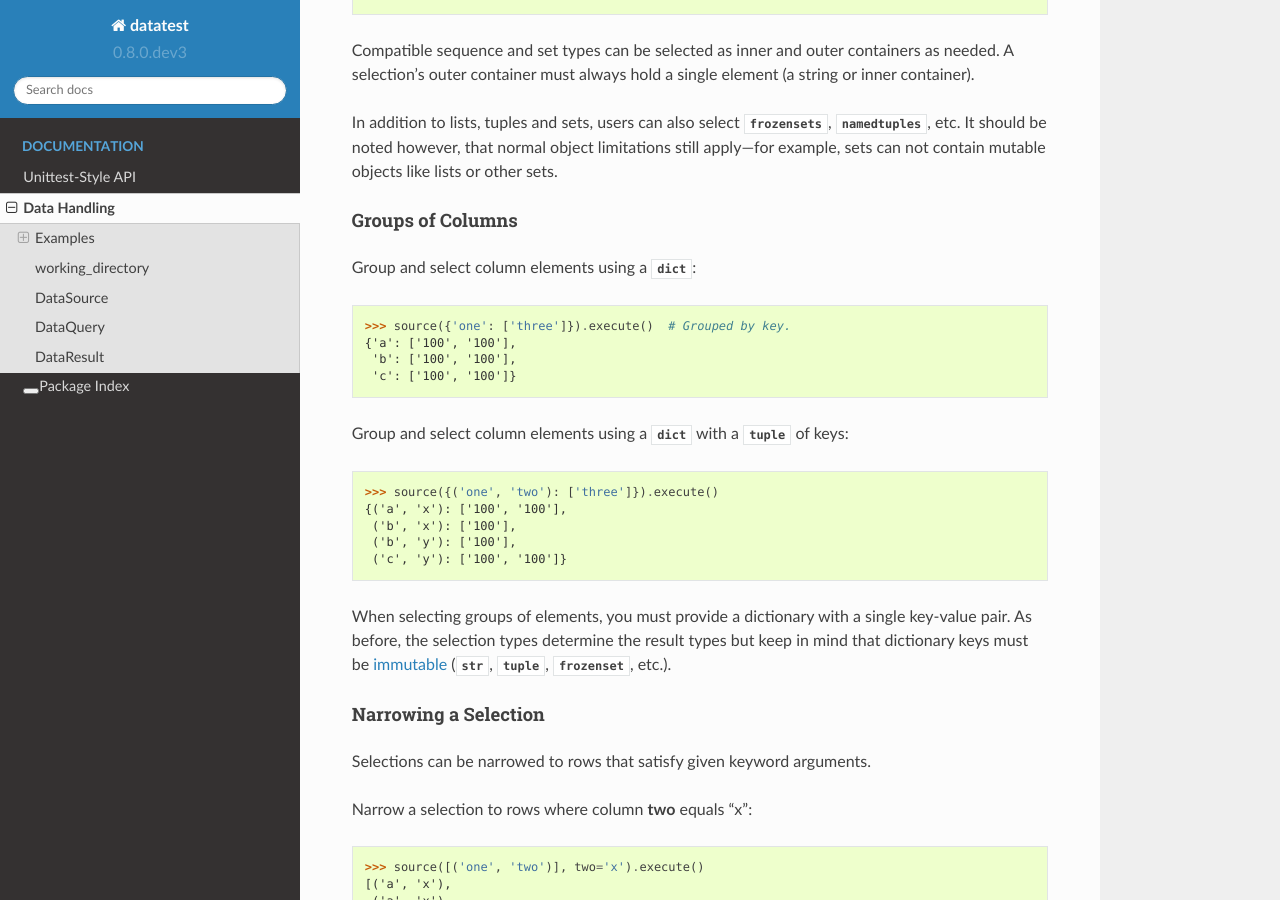
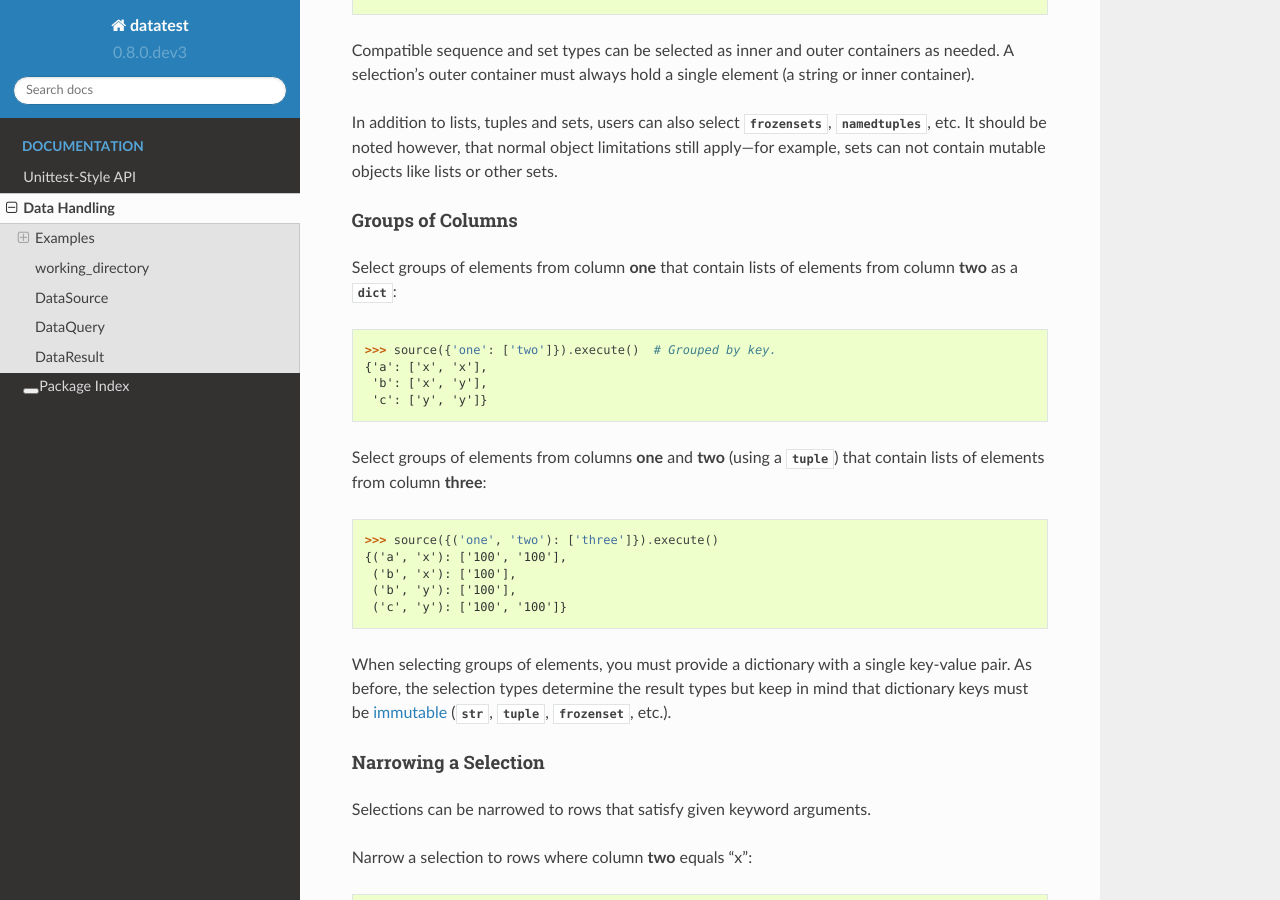
Before and after one commit to shawnbrown/datatest, a Sphinx documentation site: the page built from docs/data_handling.rst, in a window 1280 px wide and 900 px high, scrolled down 2172 px. Built offline with Sphinx 7.4.7 and the Read the Docs theme 2.0.0, drawn with Linux system fonts in a browser that asks for light colours.

Commit message:
Make example text in documentation more explicit.

```diff
--- a/docs/data_handling.rst
+++ b/docs/data_handling.rst
@@ -136,15 +136,17 @@ contain mutable objects like lists or other sets.
 Groups of Columns
 -----------------
 
-Group and select column elements using a :py:class:`dict`::
+Select groups of elements from column **one** that contain lists
+of elements from column **two** as a :py:class:`dict`::
 
-    >>> source({'one': ['three']}).execute()  # Grouped by key.
-    {'a': ['100', '100'],
-     'b': ['100', '100'],
-     'c': ['100', '100']}
+    >>> source({'one': ['two']}).execute()  # Grouped by key.
+    {'a': ['x', 'x'],
+     'b': ['x', 'y'],
+     'c': ['y', 'y']}
 
-Group and select column elements using a :py:class:`dict` with a
-:py:class:`tuple` of keys::
+Select groups of elements from columns **one** and **two** (using
+a :py:class:`tuple`) that contain lists of elements from column
+**three**::
 
     >>> source({('one', 'two'): ['three']}).execute()
     {('a', 'x'): ['100', '100'],
```
